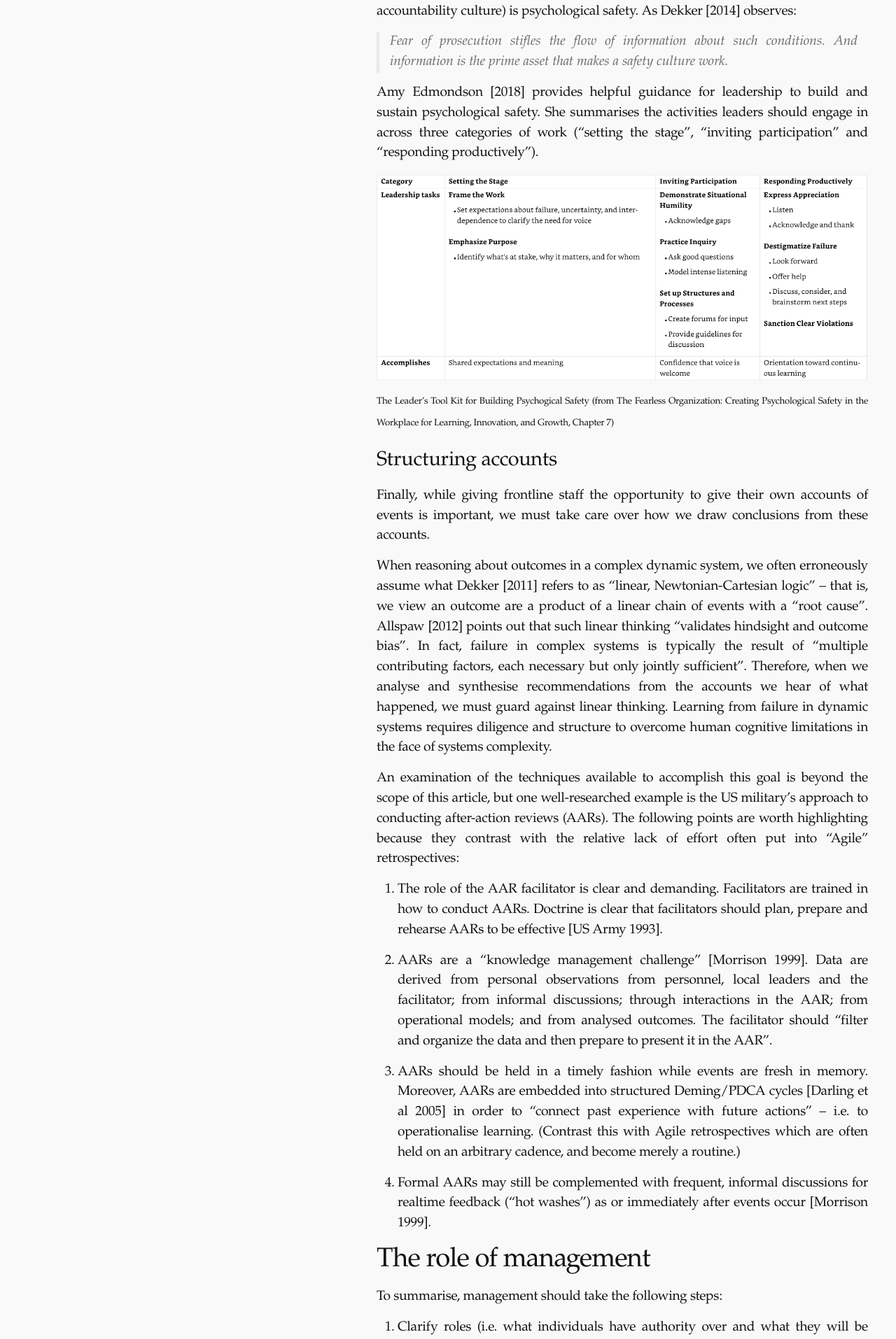
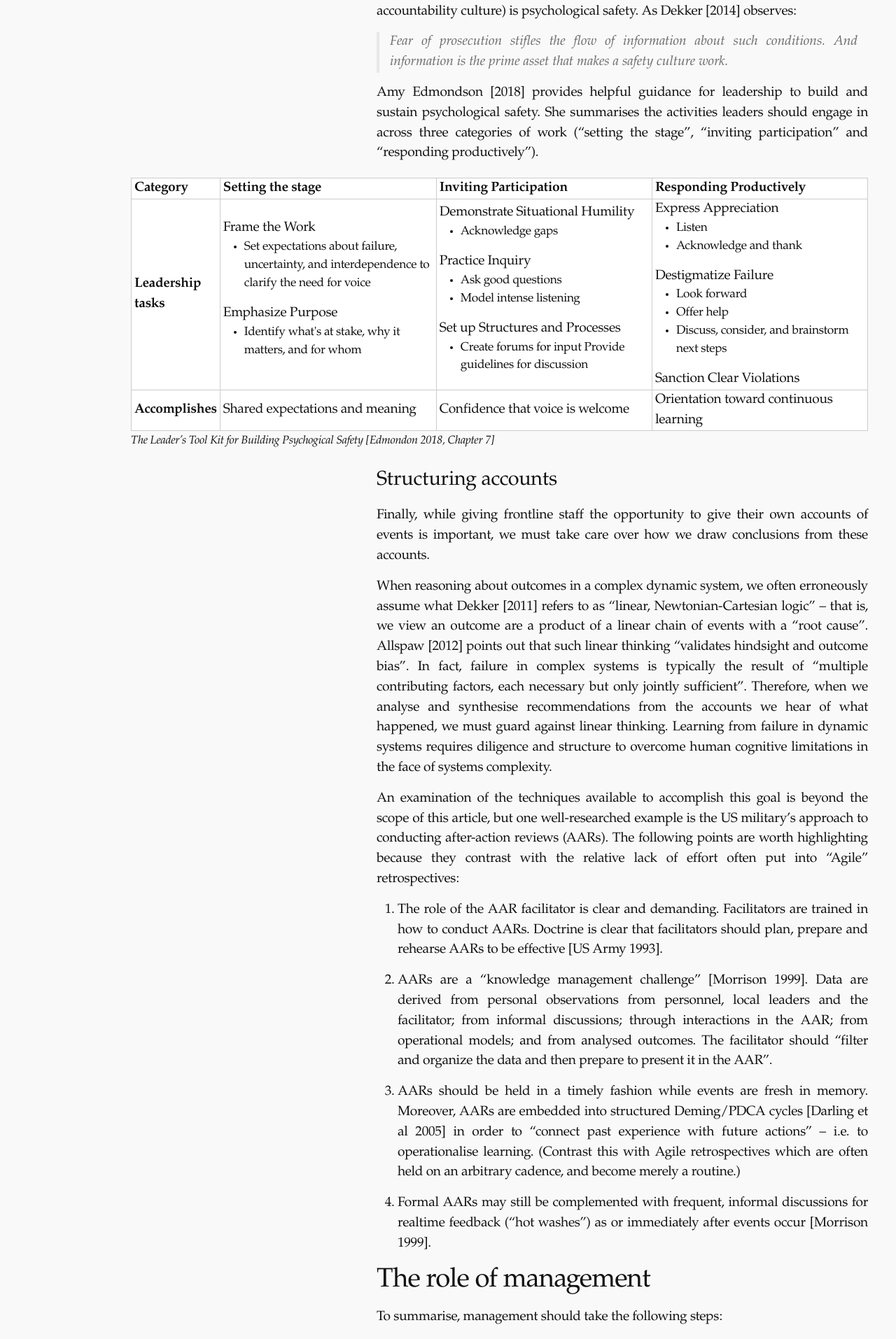
Before and after one commit to jbrunton/jbrunton.com, a Jekyll site: the page built from _posts/2025-01-01-what-we-should-mean-by-accountability.md, in a window 1280 px wide. Shown: the part 2954-4868 px from the top of the page at 70% size. Built offline with Jekyll 4.4.1, drawn with Linux system fonts in a browser that asks for light colours; some web fonts are replaced.

Commit message:
use a table

```diff
--- a/_posts/2025-01-01-what-we-should-mean-by-accountability.md
+++ b/_posts/2025-01-01-what-we-should-mean-by-accountability.md
@@ -63,9 +63,72 @@ Another important prerequisite to a learning/safety culture (and therefore to a
 
 Amy Edmondson [2018] provides helpful guidance for leadership to build and sustain psychological safety. She summarises the activities leaders should engage in across three categories of work (“setting the stage”, “inviting participation” and “responding productively”).
 
-![The Leader's Tool Kit for Building Psychological Safety](/assets/accountability/edmondson-leaders-toolkit.png)
+<div class="full-width">
 
-<sub><sup>The Leader’s Tool Kit for Building Psychogical Safety (from The Fearless Organization: Creating Psychological Safety in the Workplace for Learning, Innovation, and Growth, Chapter 7)</sup></sub>
+  <table>
+    <thead>
+      <tr>
+        <th>Category</th>
+        <th style="width: 30%">Setting the stage</th>
+        <th style="width: 30%">Inviting Participation</th>
+        <th style="width: 30%">Responding Productively</th>
+      </tr>
+    </thead>
+    <tbody>
+      <tr>
+        <th>Leadership tasks</th>
+        <td>
+          Frame the Work
+          <ul>
+            <li>Set expectations about failure, uncertainty, and interdependence to clarify the need for voice</li>
+          </ul>
+          Emphasize Purpose
+          <ul>
+            <li>Identify what's at stake, why it matters, and for whom</li>
+          </ul>
+        </td>
+        <td>
+          Demonstrate Situational Humility
+          <ul>
+            <li>Acknowledge gaps</li>
+          </ul>
+          Practice Inquiry
+          <ul>
+            <li>Ask good questions</li>
+            <li>Model intense listening</li>
+          </ul>
+          Set up Structures and Processes
+          <ul>
+            <li>Create forums for input Provide guidelines for discussion</li>
+          </ul>
+        </td>
+        <td>
+          Express Appreciation
+          <ul>
+            <li>Listen</li>
+            <li>Acknowledge and thank</li>
+          </ul>
+          Destigmatize Failure
+          <ul>
+            <li>Look forward</li>
+            <li>Offer help</li>
+            <li>Discuss, consider, and brainstorm next steps</li>
+          </ul>
+          Sanction Clear Violations
+        </td>
+      </tr>
+      <tr>
+        <th>Accomplishes</th>
+        <td>Shared expectations and meaning</td>
+        <td>Confidence that voice is welcome</td>
+        <td>Orientation toward continuous learning</td>
+      </tr>
+    </tbody>
+  </table>
+
+  <span class="label">The Leader’s Tool Kit for Building Psychogical Safety [Edmondon 2018, Chapter 7]</span>
+
+</div>
 
 ## Structuring accounts
 
--- a/_sass/_layout.scss
+++ b/_sass/_layout.scss
@@ -273,3 +273,11 @@
     content: '';
   }
 }
+
+.full-width {
+  margin: 20px 0 20px -50%;
+
+  @include media-query($on-tablet) {
+    margin-left: 0;
+  }
+}
--- /dev/null
+++ b/_sass/_tables.scss
@@ -0,0 +1,20 @@
+
+
+table, th, td {
+  background-color: #FFF;
+  border: 1px solid #CCC;
+  border-collapse: collapse;
+}
+
+th, td {
+  padding: 0 4px;
+  text-align: left;
+
+  ul {
+    font-size: 90%;
+
+    li {
+      margin-bottom: 0;
+    }
+  }
+}
--- a/_sass/_typography.scss
+++ b/_sass/_typography.scss
@@ -15,3 +15,8 @@ blockquote {
       margin-bottom: 0;
   }
 }
+
+.label {
+  font-size: 85%;
+  font-style: italic;
+}
--- a/css/main.scss
+++ b/css/main.scss
@@ -52,5 +52,6 @@ $on-tablet:        800px;
         "typography",
         "layout",
         "images",
-        "syntax-highlighting"
+        "syntax-highlighting",
+        "tables"
 ;
```
Also changed, not shown: assets/accountability/edmondson-leaders-toolkit.png (deleted).
